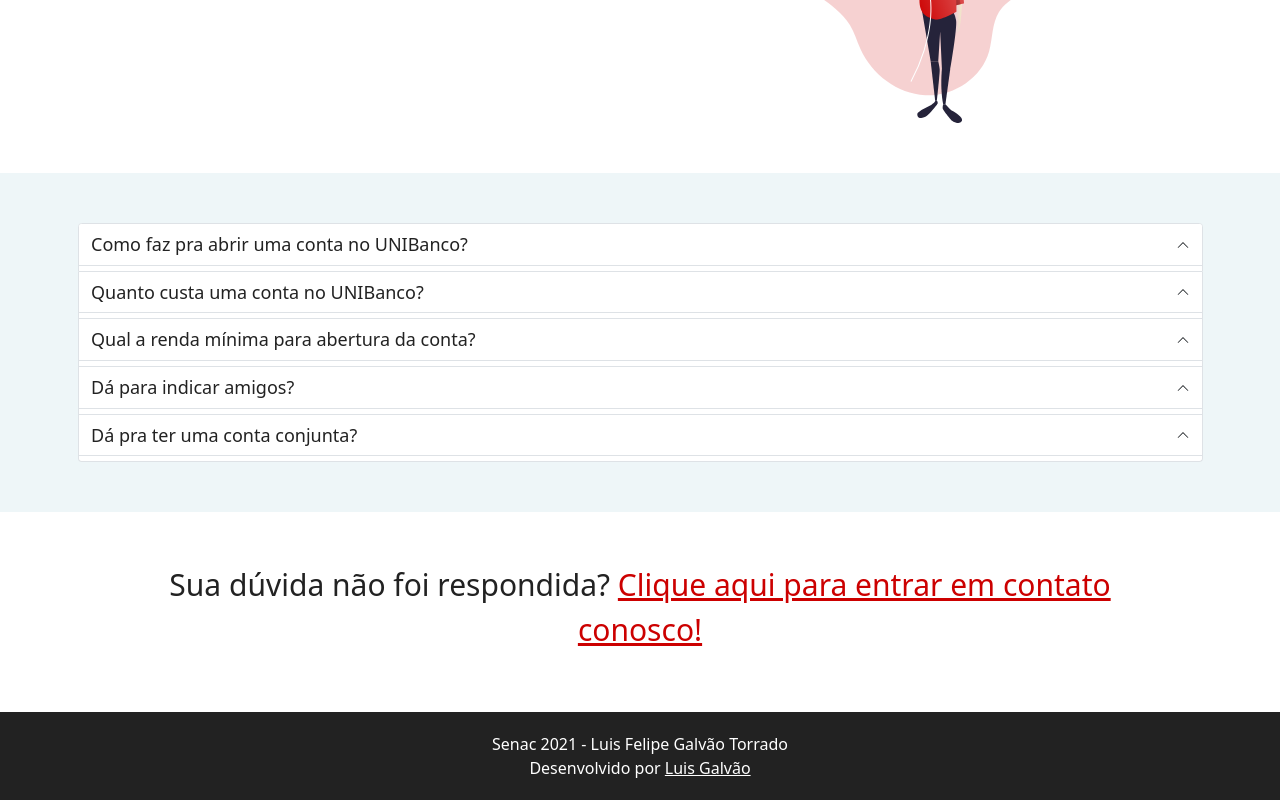
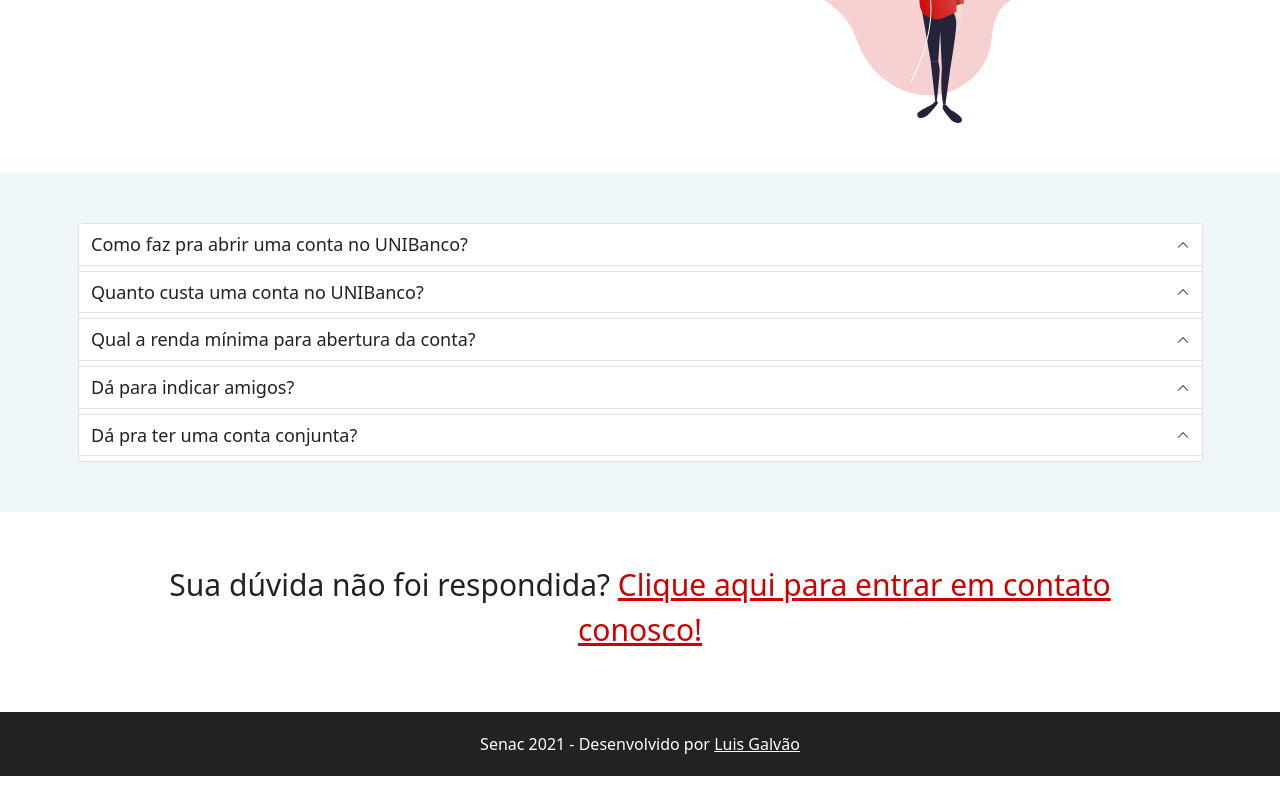
Before and after one commit to Sasuzin/Projeto-Banco, a plain HTML site: page faq.html in a window 1280 px wide. Shown: the part 395-1195 px from the top of the page. After the commit the page ends 1171 px from the top, so only its background shows below. Drawn offline with nearby package versions, Linux system fonts and the light colour scheme.

Commit message:
Deixa o rodapé numa linha só
"Senac 2021 - Desenvolvido por Luis Galvão", com o link do LinkedIn
no nome, em todas as páginas.

Co-Authored-By: Claude Opus 5.5 <noreply@anthropic.com>

```diff
--- a/faq.html
+++ b/faq.html
@@ -130,8 +130,7 @@
     </main>
 
     <footer>
-        Senac 2021 - Luis Felipe Galvão Torrado<br>
-        Desenvolvido por <a class="footer-credit" href="https://www.linkedin.com/in/luis-galv%C3%A3o/" target="_blank" rel="noopener noreferrer">Luis Galvão</a>
+        Senac 2021 - Desenvolvido por <a class="footer-credit" href="https://www.linkedin.com/in/luis-galv%C3%A3o/" target="_blank" rel="noopener noreferrer">Luis Galvão</a>
     </footer>
 
 
```
Also changed, not shown: form.html (+1 -2 lines), index.html (+1 -2 lines).
